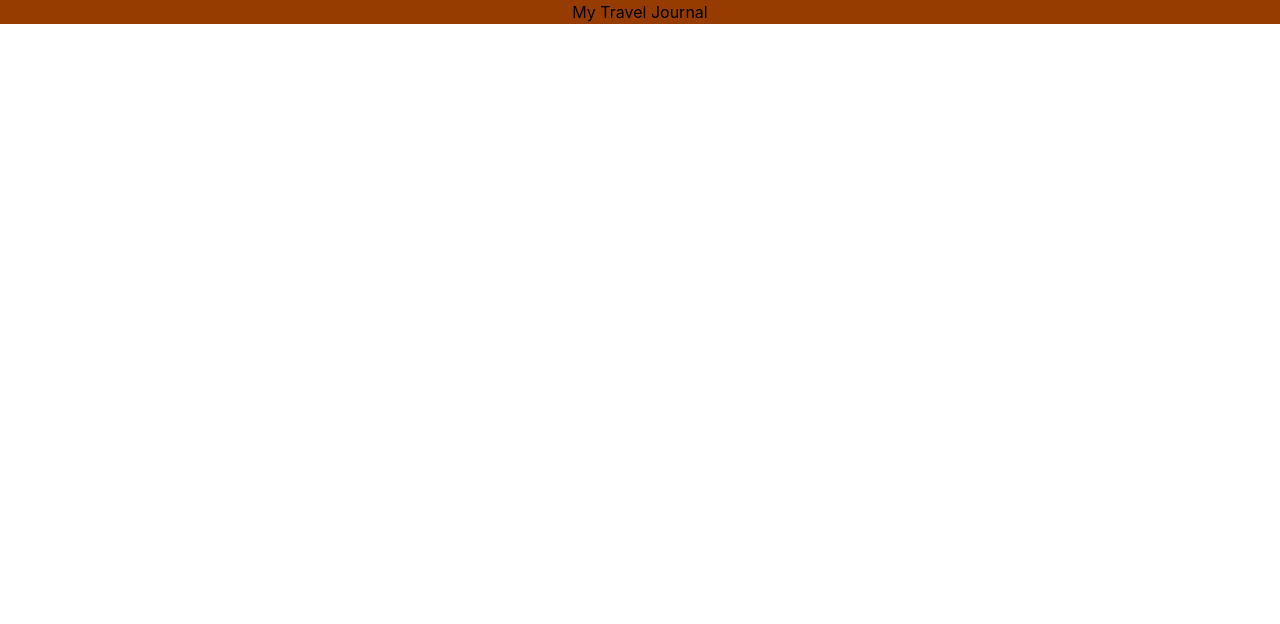
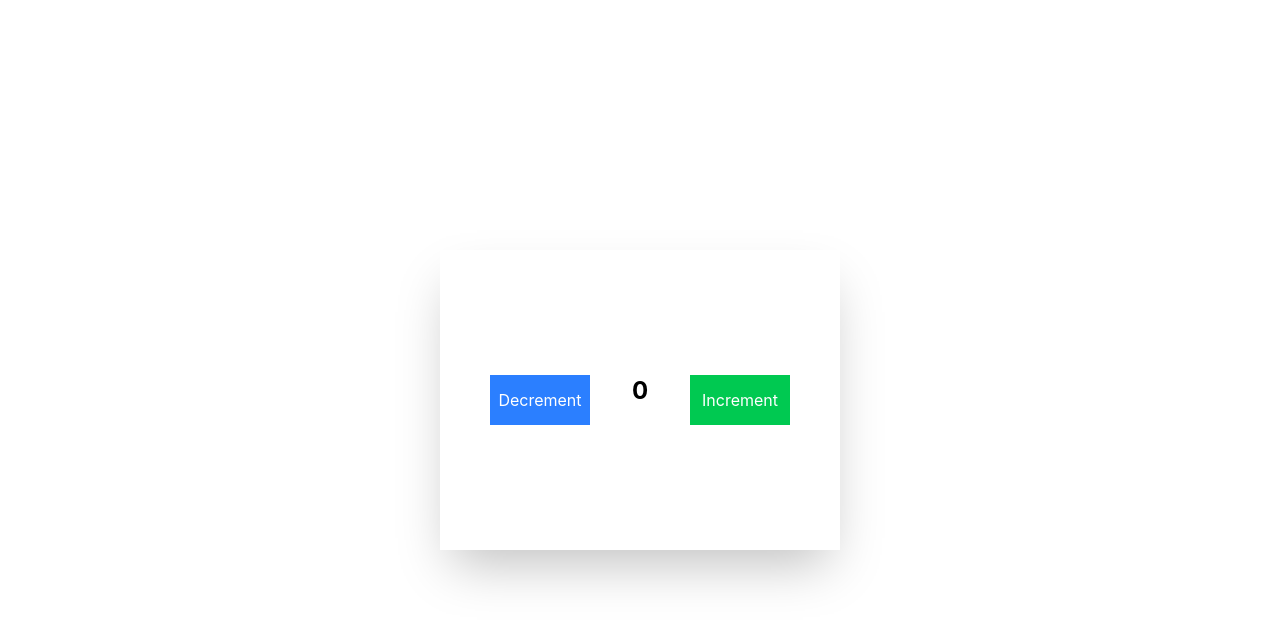
Before and after one commit to Y-Dilshan/project_01, a React (Vite) app in the folder cbc-frontend/: page / in a window 1280 px wide. Shown: the top 624 px of the page. Built offline with nearby package versions, Linux system fonts and the light colour scheme.

Commit message:
started to learn usestate

```diff
--- a/cbc-frontend/src/App.jsx
+++ b/cbc-frontend/src/App.jsx
@@ -3,14 +3,12 @@ import reactLogo from './assets/react.svg'
 import viteLogo from './assets/vite.svg'
 import heroImg from './assets/hero.png'
 import './App.css'
-import Header from './components/header'
+import Test from './components/test.jsx'
 
 function App() {
-  const [count, setCount] = useState(0)
-
   return (
     <>
-      <Header />
+      <Test />
     </>
   )
 }
--- a/cbc-frontend/src/components/header.jsx
+++ /dev/null
@@ -1,7 +0,0 @@
-export default function Header(){
-    return(
-        <header>
-            <h1 className="bg-amber-800 text-center">My Travel Journal</h1>
-        </header>
-    )
-}
--- /dev/null
+++ b/cbc-frontend/src/components/test.jsx
@@ -0,0 +1,20 @@
+export default function Test() {
+
+    let count = 0;
+
+    return (
+        <div className="w-full h-screen flex items-center justify-center">
+            <div className="w-[400px] h-[300px] shadow-2xl flex items-center justify-center">
+                <button className="w-[100px] h-[50px] bg-blue-500 text-white" onClick = {()=>{
+                    count = count -1
+                }}>Decrement</button>
+
+                <span className="w-[100px] h-[50px] text-2xl font-bold text-center">{count}</span>
+
+                <button className="w-[100px] h-[50px] bg-green-500 text-white" onClick ={()=>{
+                    count = count +1
+                }}>Increment</button>
+            </div>
+        </div>
+    )
+}
```
